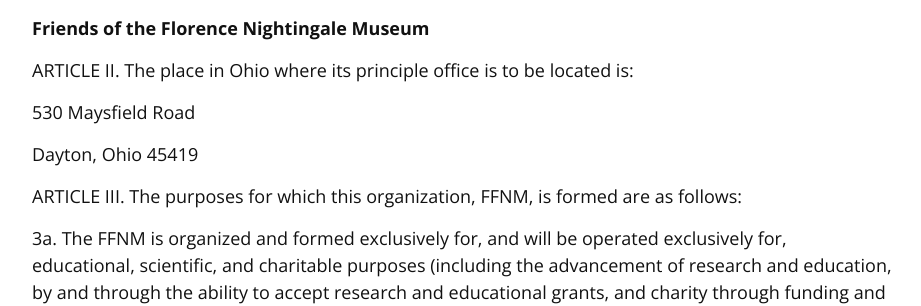
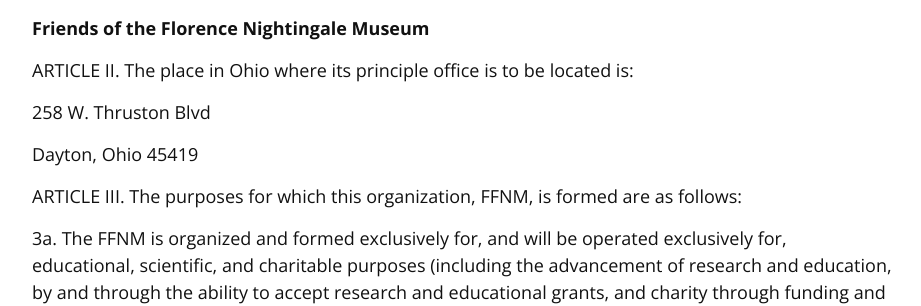
Before and after one commit to codefordayton/friendsoffnm.org, a Jekyll site: the page built from bylaws.html, in a window 1280 px wide and 900 px high, scrolled down 739 px. Shown: the part 160-466 px from the top of the window, without its empty margins (178-1099 px from the left). Built offline with Jekyll 4.4.1, drawn with Linux system fonts in a browser that asks for light colours; nearby versions of some CDN libraries.

Commit message:
bylaws changed address

```diff
--- a/bylaws.html
+++ b/bylaws.html
@@ -37,7 +37,7 @@
   <p>
 ARTICLE II.  The place in Ohio where its principle office is to be located is:
   </p>
-  <p>530 Maysfield Road</p>
+  <p>258 W. Thruston Blvd</p>
   <p>Dayton, Ohio 45419</p>
   <p>
 ARTICLE III.  The purposes for which this organization, FFNM, is formed are as follows:
```
